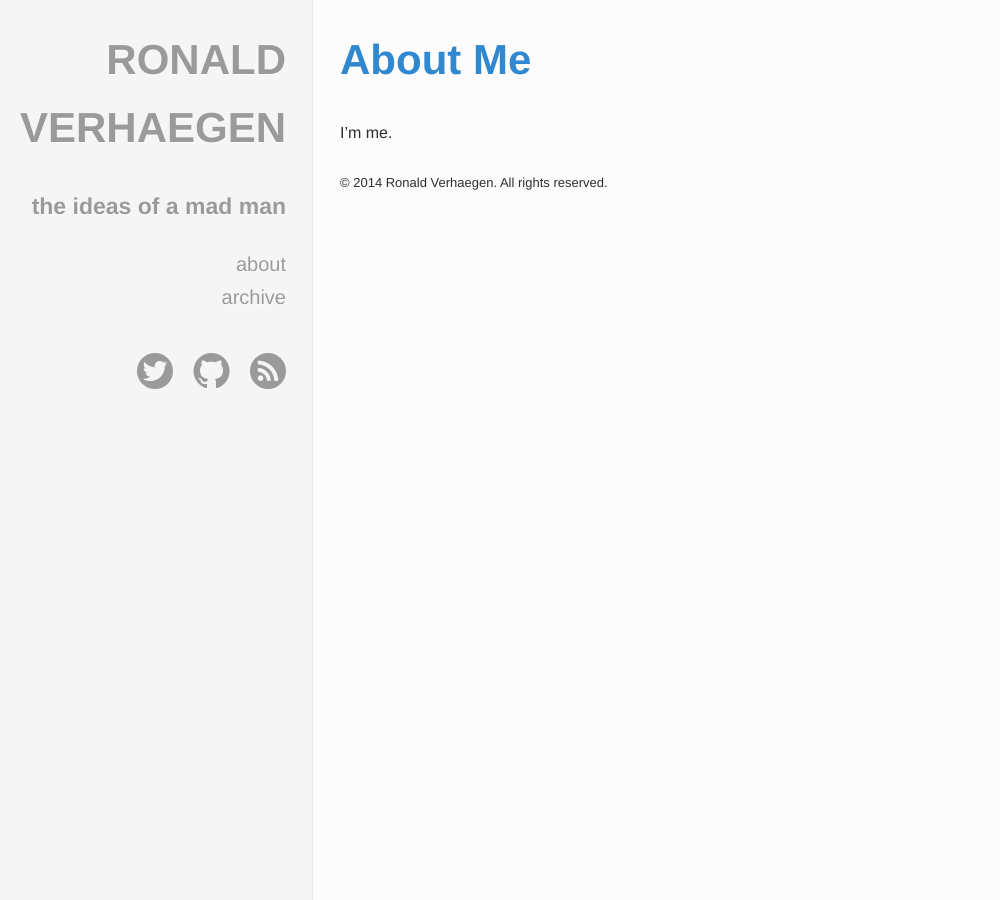
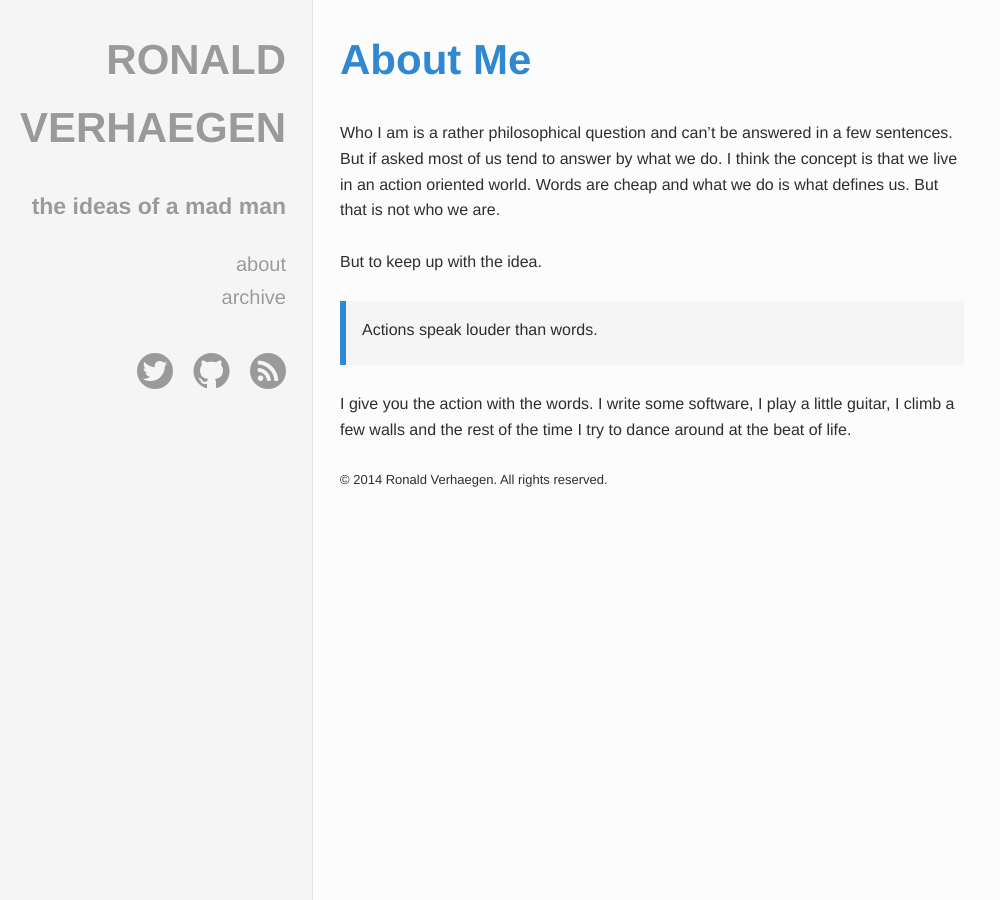
Before and after one commit to RonaldV/ronaldv.github.io, a Jekyll site: the page built from about.md, in a window 1280 px wide. Shown: the whole page, without its empty margins (0-1000 px from the left). Built offline with Jekyll 4.4.1, drawn with Linux system fonts in a browser that asks for light colours.

Commit message:
About me

```diff
--- a/about.md
+++ b/about.md
@@ -4,4 +4,10 @@ title: About Me
 navtitle: About
 ---
 
-I'm me.
+Who I am is a rather philosophical question and can't be answered in a few sentences. But if asked most of us tend to answer by what we do. I think the concept is that we live in an action oriented world. Words are cheap and what we do is what defines us. But that is not who we are.
+
+But to keep up with the idea.
+
+> Actions speak louder than words.
+
+I give you the action with the words. I write some software, I play a little guitar, I climb a few walls and the rest of the time I try to dance around at the beat of life.
```
